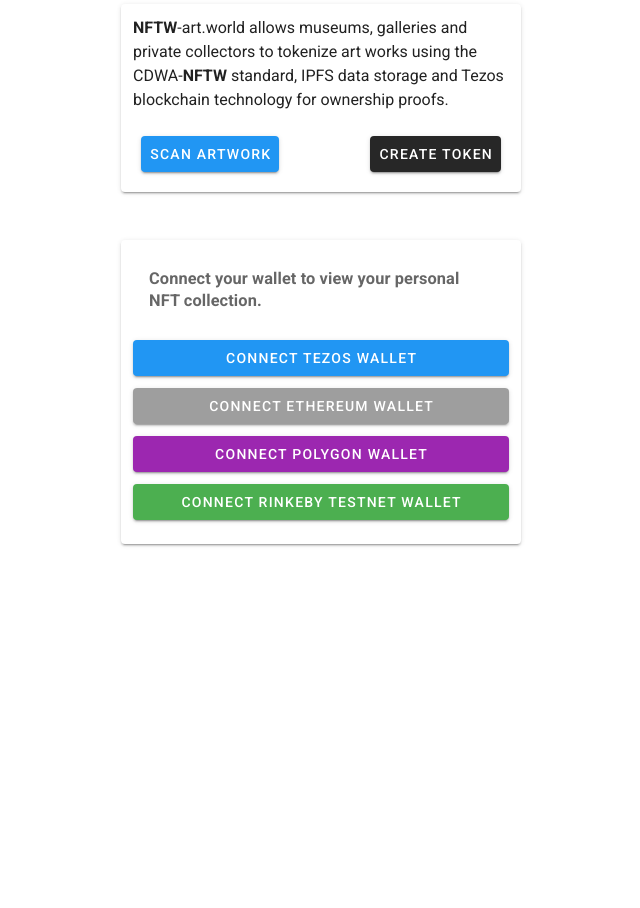
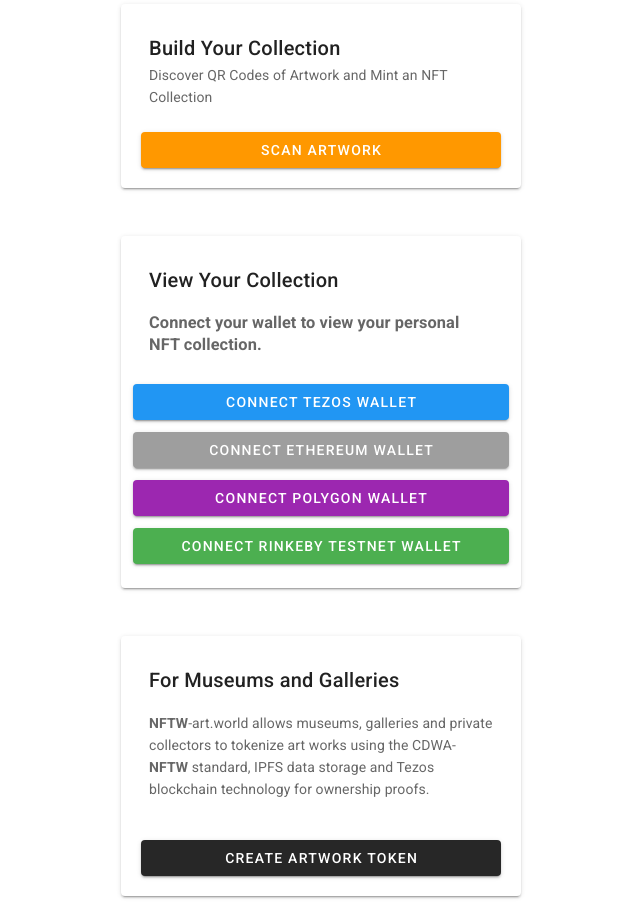
Before and after one commit to NewFronTierWorks/art.world, a Vue app: page /entry-way in a window 1280 px wide. Shown: the part 120-1028 px from the top of the page, without its empty margins (319-959 px from the left). Before the commit the page ends 800 px from the top, so only its background shows below. Built offline with nearby package versions, Linux system fonts and the light colour scheme.

Commit message:
improve navigation and information add wallets

```diff
--- a/src/components/ConnectWallet.vue
+++ b/src/components/ConnectWallet.vue
@@ -2,6 +2,7 @@
   <v-container class="fill-height" dark>
     <v-row align="center" justify="center" class="fill-height">
       <v-card class="pa-3 mt-12" width="400px">
+        <v-card-title>View Your Collection</v-card-title>
           <v-card-text>
               <h3>Connect your wallet to view your personal NFT collection.</h3>
           </v-card-text>
--- a/src/components/StartMenuBox.vue
+++ b/src/components/StartMenuBox.vue
@@ -2,24 +2,18 @@
   <v-container class="fill-height" dark>
     <v-row align="center" justify="center" class="fill-height">
       <v-card class="pa-3 mt-12" width="400px">
-        <p>
-            <strong>NFTW</strong>-art.world allows museums, galleries and private collectors to tokenize art works using the CDWA-<strong>NFTW</strong> standard, IPFS data storage and Tezos blockchain technology for ownership proofs.
-        </p>
+        <v-card-title>Build Your Collection</v-card-title>
+        <v-card-subtitle>Discover QR Codes of Artwork and Mint an NFT Collection</v-card-subtitle>
         <v-card-actions>
             <v-btn
-            color="blue"
+            color="orange"
             dark
             to="scan-artwork"
+            block
             >
                 Scan Artwork
             </v-btn>
-            <v-spacer></v-spacer>
-            <v-btn
-            dark
-            to="token-creator"
-            >
-                Create Token
-            </v-btn>
+
         </v-card-actions>
       </v-card>
     </v-row>
--- /dev/null
+++ b/src/components/TokenCreatorDirectory.vue
@@ -0,0 +1,34 @@
+<template>
+  <v-container class="fill-height" dark>
+    <v-row align="center" justify="center" class="fill-height">
+      <v-card class="pa-3 mt-12" width="400px">
+        <v-card-title>For Museums and Galleries</v-card-title>
+        <v-card-text>
+            <p>
+            <strong>NFTW</strong>-art.world allows museums, galleries and private collectors to tokenize art works using the CDWA-<strong>NFTW</strong> standard, IPFS data storage and Tezos blockchain technology for ownership proofs.
+        </p>
+        </v-card-text>
+        <v-card-actions>
+
+            <v-btn
+            dark
+            to="token-creator"
+            block
+            >
+                Create Artwork Token
+            </v-btn>
+        </v-card-actions>
+      </v-card>
+    </v-row>
+ </v-container>
+</template>
+
+<script>
+
+export default {
+  name: 'TokenCreatorDirectory',
+
+  data: () => ({
+  }),
+}
+</script>
--- a/src/components/TokenForm.vue
+++ b/src/components/TokenForm.vue
@@ -4,6 +4,7 @@
       <v-col cols="12" sm="12" lg="6">
         <v-card>
           <v-card-title>CDWA-NFTW IPFS Token Creator</v-card-title>
+          <v-card-subtitle>Generate and Store the artwork metadata in IPFS and create a QR Code</v-card-subtitle>
           <v-card-text>
             <v-row>
               <v-col cols="12" sm="12">
--- a/src/views/EntryWay.vue
+++ b/src/views/EntryWay.vue
@@ -2,12 +2,14 @@
 <v-container>
   <start-menu-box />
   <connect-wallet />
+  <token-creator-directory />
 </v-container>
 </template>
 
 <script>
   import StartMenuBox from '../components/StartMenuBox'
   import ConnectWallet from '../components/ConnectWallet'
+  import TokenCreatorDirectory from '../components/TokenCreatorDirectory'
 
   export default {
     name: 'EntryWay',
@@ -15,6 +17,7 @@
     components: {
       StartMenuBox,
       ConnectWallet,
+      TokenCreatorDirectory
     },
   }
 </script>
```
Also changed, not shown: src/components/wallets/TezosWalletCollection.vue (added).
